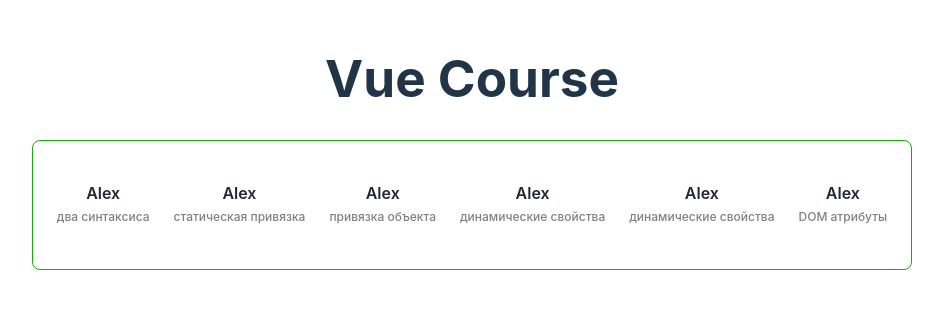
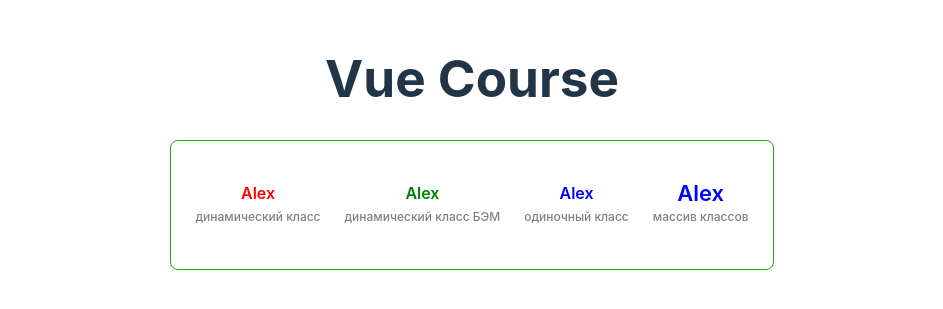
Before and after one commit to yudeek/vue-course, a Vue app: page / in a window 1280 px wide. Shown: the part 257-566 px from the top of the page, without its empty margins (168-1111 px from the left). Built offline with nearby package versions, Linux system fonts and the light colour scheme.

Commit message:
class binding

```diff
--- a/src/App.vue
+++ b/src/App.vue
@@ -2,11 +2,14 @@
   <h1>Vue Course</h1>
   <!-- <TextNode /> -->
   <!-- <Conditional /> -->
-  <DataBinding />
+  <!-- <DataBinding /> -->
+  <ClassBinding />
 </template>
 
 <script setup>
   import TextNode from '@/components/TextNode.vue';
   import Conditional from '@/components/Conditional.vue';
   import DataBinding from '@/components/DataBinding.vue';
+  import ClassBinding from '@/components/ClassBinding.vue';
+
 </script>
--- /dev/null
+++ b/src/components/ClassBinding.vue
@@ -0,0 +1,59 @@
+<template>
+  <div class="wrap">
+    <!-- динамический класс -->
+    <p class="content">
+      <span class="text" :class="{ active: isActive }">Alex</span>
+      <span class="sub">динамический класс</span>
+    </p>
+
+    <!-- динамический класс БЭМ -->
+    <p class="content">
+      <span class="text" :class="{ 'text_green': isActive }">Alex</span>
+      <span class="sub">динамический класс БЭМ</span>
+    </p>
+
+    <!-- одиночный класс -->
+    <p class="content">
+      <span class="text" :class="colorBlue">Alex</span>
+      <span class="sub">одиночный класс</span>
+    </p>
+
+    <!-- массив классов -->
+    <p class="content">
+      <span class="text" :class="[fontSize, colorBlue]">Alex</span>
+      <span class="sub">массив классов</span>
+    </p>
+
+
+    <!-- <span class="text" :class="{ `text_${color}`: isActive }">Alex</span> -->
+    <!-- <span class="text" :class="{ 'text' + color: isActive }">Alex</span> -->
+  </div>
+</template>
+
+<script setup>
+  const isActive = true;
+
+  const fontSize = 'text_large';
+  const colorBlue = 'text_blue';
+
+
+</script>
+
+
+<style>
+  .text.active {
+    color: red;
+  }
+
+  .text_green {
+    color: green;
+  }
+
+  .text_blue {
+    color: blue;
+  }
+
+  .text_large {
+    font-size: 22px;
+  }
+</style>
--- a/src/components/DataBinding.vue
+++ b/src/components/DataBinding.vue
@@ -31,10 +31,7 @@
       <span class="sub">DOM атрибуты</span>
     </p>
 
-
   </div>
-
-
 </template>
 
 <script setup>
```
